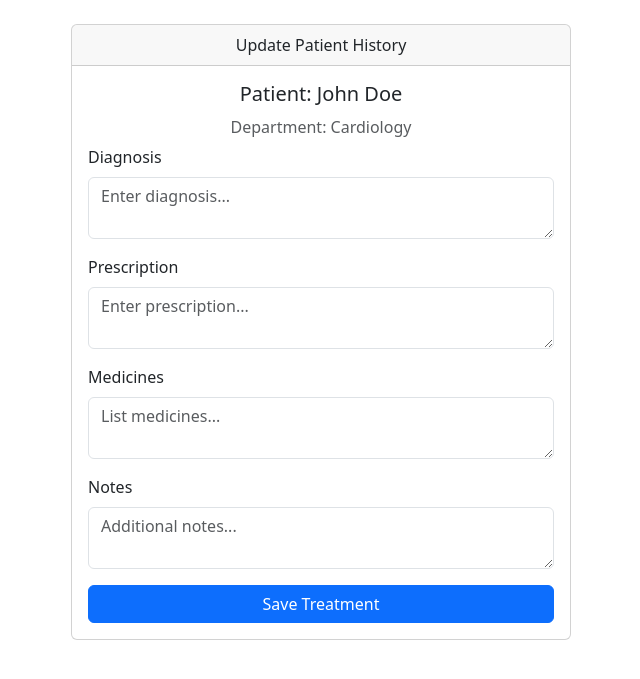
After one commit to 22f3001703/hospital_management_app, a Flask app: a page that uses templates/patientHistory.html in a window 1280 px wide. The commit adds this page. Shown: the top 679 px of the page, without its empty margins (319-959 px from the left). Run offline with Flask 3, Linux system fonts and the light colour scheme; a user stored in the database is signed in.

Commit message:
The update action for patient history applied succesfully

```diff
--- a/app.py
+++ b/app.py
@@ -13,6 +13,7 @@ from controllers.provideAvailibilityToPatient import provideAvailibilityToPatien
 from controllers.doctorDetails import thedoctorDetails
 from controllers.bookAppointment import theAppointmentBooking
 from controllers.cancelAppointment import theCancelAppointment
+from controllers.updatePatientHistory import theUpdatePatientHistory
 
 
 def start_the_app():
@@ -35,6 +36,7 @@ def start_the_app():
     app.register_blueprint(thedoctorDetails)
     app.register_blueprint(theAppointmentBooking)
     app.register_blueprint(theCancelAppointment)
+    app.register_blueprint(theUpdatePatientHistory)
     return app
 
 app = start_the_app()
--- a/controllers/doctorDashboard.py
+++ b/controllers/doctorDashboard.py
@@ -19,7 +19,9 @@ def doctorDashboard():
                     "fullname": getpatientdetails.fullname,
                     "date": x.date,
                     "timeslot": x.timeslot,
-                    "status": x.status
+                    "status": x.status,
+                    "username": getpatientdetails.username
+
                 }
             appointment.append(innerdetails)
         print(appointment)
--- /dev/null
+++ b/controllers/updatePatientHistory.py
@@ -0,0 +1,35 @@
+from flask import Flask,render_template,redirect,request,Response,Blueprint,session
+from database import db
+from models.models import Treatment, User,Appointments
+
+theUpdatePatientHistory = Blueprint('theupdatepatienthistory', __name__)
+@theUpdatePatientHistory.route("/dashboard/doctor/patient-history/<string:patient_username>/<int:appointment_id>", methods=['GET','POST'])
+def UpdatePatientHistory(patient_username, appointment_id):
+    if('user' in session and session['role']=="doctor"):
+        user=session['user']
+        print("Update Patient History Page")
+        print("Doctor:", user)
+        print("Patient Username:", patient_username)
+        print("Appointment ID:", appointment_id)
+
+        if request.method == 'POST':
+            diagnosis = request.form.get("diagnosis")
+            prescription = request.form.get("prescription")
+            medicines = request.form.get("medicines")
+            notes = request.form.get("notes")
+
+            print("Diagnosis:", diagnosis)
+            print("Prescreption:", prescription)
+            print("Medicines:", medicines)
+            print("Notes:", notes)
+
+            new_treatment = Treatment(appointmentid=appointment_id, diagnosis=diagnosis, prescreption=prescription, medicines=medicines, notes=notes)
+            db.session.add(new_treatment)
+            db.session.commit()
+
+            print("Patient history updated successfully")
+            return redirect("/dashboard/doctor")
+
+        return render_template("patientHistory.html", user=user, patient_username=patient_username, appointment_id=appointment_id)
+    else:
+        return redirect("/login")
--- a/models/models.py
+++ b/models/models.py
@@ -47,8 +47,10 @@ class Appointments(db.Model):
 
 class Treatment(db.Model):
     id =  db.Column(db.Integer(),primary_key=True)
+    appointmentid = db.Column(db.Integer(),nullable=False)
     diagnosis=db.Column(db.String(500),nullable = False)
     prescreption= db.Column(db.String(1000),nullable=False)
+    medicines=db.Column(db.String(1000),nullable = False)
     notes=db.Column(db.String(50),nullable = False)
 
 
--- a/templates/doctorDashboard.html
+++ b/templates/doctorDashboard.html
@@ -54,11 +54,10 @@
     <td>{{ap.fullname}}</td>
     <td>{{ap.date}}</td>
     <td>{{ap.timeslot}}</td>
-    <td><button class="btn btn-primary">Update</button></td>
+    <td><a class="btn btn-primary" href="/dashboard/doctor/patient-history/{{ap.username}}/{{ap.id}}">Update</a></td>
     <td><div><button class="btn btn-success">Mark as Completed</button><Button class="btn btn-dark" style="margin-left: 15px;">Cancel</Button></div></td>
     </tr>
     {%endfor%}
-
     </tbody>
 </table>
 <h2 class="text-center my-4">Assigned Patients</h2>
--- /dev/null
+++ b/templates/patientHistory.html
@@ -0,0 +1,82 @@
+<!DOCTYPE html>
+<html lang="en">
+<head>
+    <meta charset="UTF-8">
+    <meta name="viewport" content="width=device-width, initial-scale=1.0">
+    <title>Patient History</title>
+    <link href="https://cdn.jsdelivr.net/npm/bootstrap@5.3.0-alpha1/dist/css/bootstrap.min.css" rel="stylesheet">
+</head>
+<body>
+<div class="card mx-auto mt-4" style="max-width: 500px;">
+  <div class="card-header text-center">
+    Update Patient History
+  </div>
+  <div class="card-body">
+    <h5 class="card-title text-center mb-3">Patient: John Doe</h5>
+    <h6 class="card-subtitle mb-2 text-muted text-center">Department: Cardiology</h6>
+
+    <div class="mb-3">
+      <label for="diagnosis" class="form-label">Diagnosis</label>
+      <textarea class="form-control" id="diagnosis" rows="2" placeholder="Enter diagnosis..."></textarea>
+    </div>
+
+    <div class="mb-3">
+      <label for="prescription" class="form-label">Prescription</label>
+      <textarea class="form-control" id="prescription" rows="2" placeholder="Enter prescription..."></textarea>
+    </div>
+
+    <div class="mb-3">
+      <label for="medicines" class="form-label">Medicines</label>
+      <textarea class="form-control" id="medicines" rows="2" placeholder="List medicines..."></textarea>
+    </div>
+
+    <div class="mb-3">
+      <label for="notes" class="form-label">Notes</label>
+      <textarea class="form-control" id="notes" rows="2" placeholder="Additional notes..."></textarea>
+    </div>
+
+    <button class="btn btn-primary w-100" onclick="TosaveTreatment()">Save Treatment</button>
+  </div>
+
+</div>
+
+
+
+</body>
+<script src="https://cdn.jsdelivr.net/npm/bootstrap@5.3.0-alpha1/dist/js/bootstrap.bundle.min.js"></script>
+<Script>
+    async function TosaveTreatment(){
+        console.log("lauda")
+        const diagnosis = document.getElementById("diagnosis").value;
+        const prescreption = document.getElementById("prescription").value;
+        const medicines = document.getElementById("medicines").value;
+        const notes = document.getElementById("notes").value;
+        console.log(diagnosis ,prescreption , medicines , notes)
+        let formData = new FormData();
+        formData.append("diagnosis",diagnosis);
+        formData.append("prescription",prescreption)
+        formData.append("medicines",medicines)
+        formData.append("notes",notes)
+        for (let [key, value] of formData.entries()) {
+        console.log(key, value);
+        }
+
+        const pathname=window.location.pathname;
+                const urlsegments = pathname.split('/');
+                const username = urlsegments[4];
+                const id = urlsegments[5];
+                console.log(username,id)
+
+         let response = await fetch(`/dashboard/doctor/patient-history/${username}/${id}`,{
+            method:"POST",
+            body:formData
+         })
+         if(response.redirected){
+            alert("Updated Succesfully")
+                    window.location.href=response.url
+                }
+
+
+    }
+</Script>
+</html>
```
Also changed, not shown: instance/hospital.db.
